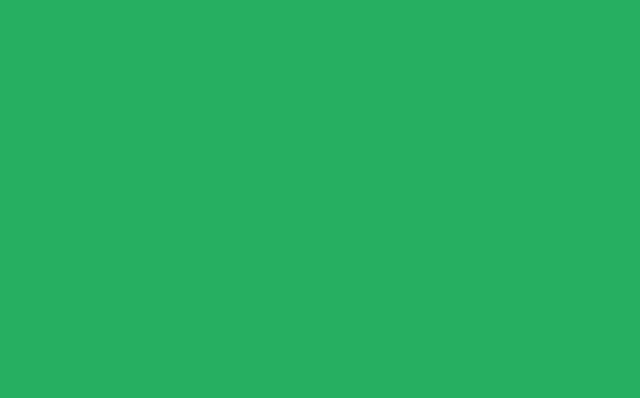
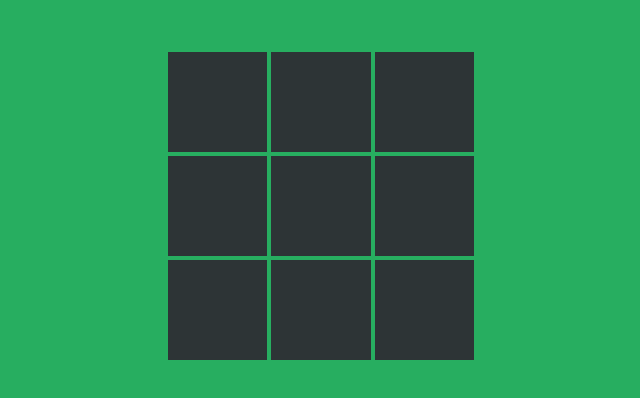
Before and after one commit to kylejcarlton/tic-tac-toe, a plain HTML site: page index.html in a window 1280 px wide. Shown: the whole page, without its empty margins (319-959 px from the left). Drawn offline with nearby package versions, Linux system fonts and the light colour scheme.

Commit message:
basic layout and styling, define endGameEval

```diff
--- a/index.html
+++ b/index.html
@@ -12,7 +12,21 @@
 
 <body>
   <div id="main">
-
-  </div>
+    <div id="row0" class="row">
+      <div id="00" class="square"><span id="00"></span></div>
+      <div id="01" class="square"><span id="01"></span></div>
+      <div id="02" class="square"><span id="02"></span></div>
+    </div>
+    <div id="row1" class="row">
+      <div id="10" class="square"><span id="10"></span></div>
+      <div id="11" class="square"><span id="11"></span></div>
+      <div id="12" class="square"><span id="12"></span></div>
+    </div>
+    <div id="row2" class="row">
+      <div id="20" class="square"><span id="20"></span></div>
+      <div id="21" class="square"><span id="21"></span></div>
+      <div id="22" class="square"><span id="22"></span></div>
+    </div>
+  </div><!--MAIN-->
 </body>
 </html>
--- a/script.js
+++ b/script.js
@@ -1,4 +1,24 @@
 $(document).ready(function(){
-  var aiPlayer, huPlayer, board = [0,1,2,3,4,5,6,7,8];
+  var aiPlayer, huPlayer, board = [0,1,2,3,4,5,6,7,8], availSpots = 9;
+
+  function endGameEval(player, board){
+    if(
+      (player == board[0] == board[1] == board [2]) ||
+      (player == board[3] == board[4] == board [5]) ||
+      (player == board[6] == board[7] == board [8]) ||
+      (player == board[0] == board[3] == board [6]) ||
+      (player == board[1] == board[4] == board [7]) ||
+      (player == board[2] == board[5] == board [8]) ||
+      (player == board[0] == board[4] == board [8]) ||
+      (player == board[6] == board[4] == board [2])
+    ){
+      return true;
+    } else {
+      return false;
+    }
+  }
+
+
+  }
 
 }); //END DOC READY
--- a/style.css
+++ b/style.css
@@ -1,3 +1,18 @@
 body {
   background-color: #27ae60;
 }
+#main{
+  width: 310px;
+  margin: 50px auto;
+  //padding-left: 160px;
+}
+.row {
+  display: flex;
+  flex-direction: row;
+}
+.square{
+  background-color: #2d3436;
+  width: 100px;
+  height: 100px;
+  margin: 2px;
+}
```
